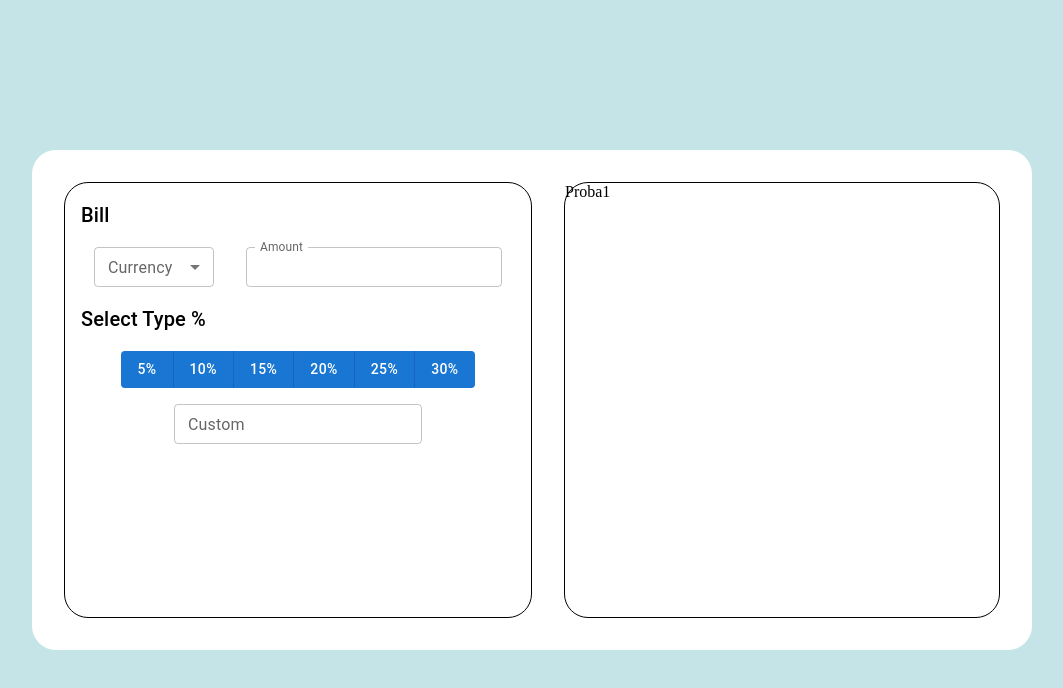
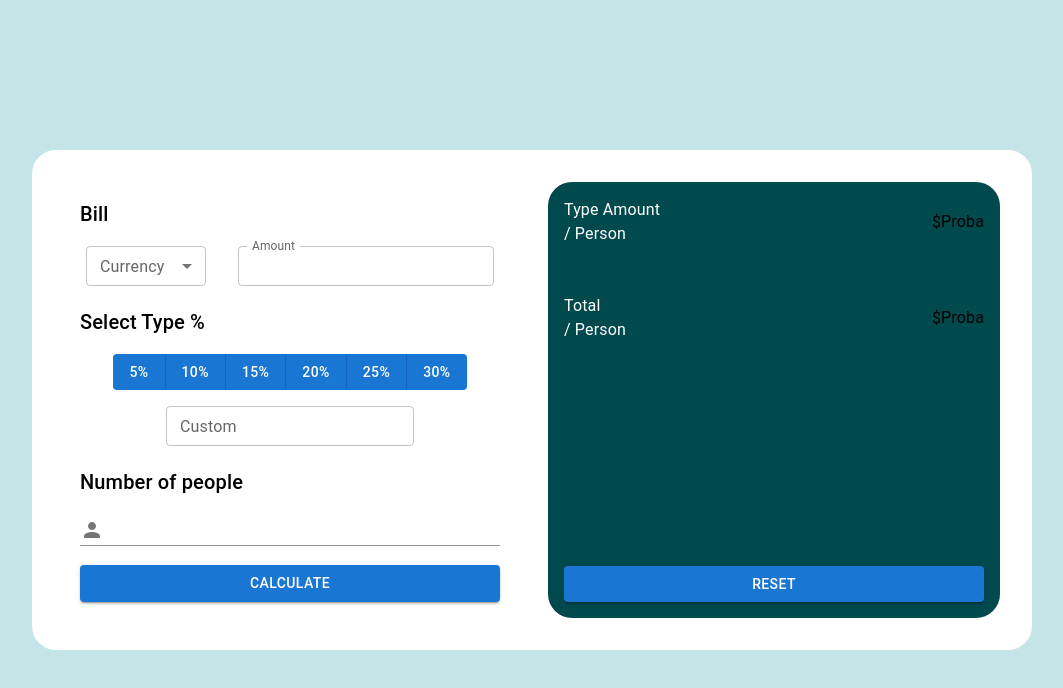
Before and after one commit to Hristo-Boyadzhiev/Tip-calculator, a React (Vite) app in the folder tip-calculator/: page / in a window 1280 px wide. Shown: the top 688 px of the page, without its empty margins (108-1171 px from the left). Built offline with nearby package versions, Linux system fonts and the light colour scheme.

Commit message:
create context api

```diff
--- a/tip-calculator/package.json
+++ b/tip-calculator/package.json
@@ -13,12 +13,15 @@
     "@emotion/react": "^11.13.3",
     "@emotion/styled": "^11.13.0",
     "@fontsource/roboto": "^5.1.0",
+    "@hookform/resolvers": "^3.9.0",
     "@mui/icons-material": "^6.1.1",
     "@mui/material": "^6.1.1",
     "@mui/styled-engine-sc": "^6.1.1",
     "react": "^18.3.1",
     "react-dom": "^18.3.1",
-    "styled-components": "^6.1.13"
+    "react-hook-form": "^7.53.0",
+    "styled-components": "^6.1.13",
+    "yup": "^1.4.0"
   },
   "devDependencies": {
     "@eslint/js": "^9.9.0",
--- a/tip-calculator/src/App.tsx
+++ b/tip-calculator/src/App.tsx
@@ -1,60 +1,92 @@
 import Box from "@mui/material/Box";
 import "./App.css";
-import LeftSide from "./components/LeftSide/LeftSide";
+import { FormProvider, SubmitHandler, useForm } from "react-hook-form";
+import { yupResolver } from "@hookform/resolvers/yup";
+import { tipCalculatorSchema } from "./Schemas/Schema";
+import RenderForm from "./components/RenderForm";
 
 export default function App() {
+  // const { control, handleSubmit, formState, reset, setValue } = useForm<any>({
+  //   resolver: yupResolver(tipCalculatorSchema),
+  // });
+
+  const methods = useForm<any>({
+    resolver: yupResolver(tipCalculatorSchema),
+  });
+
+  const handleFormSubmit: SubmitHandler<any> = (data) => {
+    console.log(data);
+  };
+
   return (
-    <Box
-      sx={{
-        display: "flex",
-        justifyContent: "center",
-        alignItems: "center",
-        height: "100vh",
-      }}
-    >
+    <FormProvider {...methods}>
       <Box
+        component="form"
+        onSubmit={methods.handleSubmit(handleFormSubmit)}
         sx={{
           display: "flex",
-          width: 1000,
-          height: 500,
-          background: "white",
-          borderRadius: "1.5em",
+          justifyContent: "center",
+          alignItems: "center",
+          height: "100vh",
         }}
       >
-        <Box
-          sx={{
-            display: "flex",
-            gap: "2em",
-            margin: "2em",
-            flex: 1,
-          }}
-        >
-          <Box
-            sx={{
-              display: "flex",
-              flexDirection: "column",
-              gap: "1em",
-              flex: 1,
-              border: "0.1em solid black",
-              borderRadius: "1.5em",
-              padding: "1em",
-            }}
-          >
-            <LeftSide />
-          </Box>
-          <Box
-            sx={{
-              display: "flex",
-              flexDirection: "column",
-              flex: 1,
-              border: "0.1em solid black",
-              borderRadius: "1.5em",
-            }}
-          >
-            Proba1
-          </Box>
-        </Box>
+        <RenderForm />
       </Box>
-    </Box>
+    </FormProvider>
   );
 }
+
+// import Box from "@mui/material/Box";
+// import "./App.css";
+// import LeftSide from "./components/LeftSide/LeftSide";
+// import RightSide from "./components/RightSide/RightSide";
+// import { SubmitHandler, useForm } from "react-hook-form";
+// import { yupResolver } from "@hookform/resolvers/yup";
+// import { tipCalculatorSchema } from "./Schemas/Schema";
+// import { Button } from "@mui/material";
+
+// export default function App() {
+//   const { control, handleSubmit, formState, reset, setValue } = useForm<any>({
+//     resolver: yupResolver(tipCalculatorSchema),
+//   });
+
+//   const handleFormSubmit: SubmitHandler<any> = (data, event) => {
+//     console.log("da");
+//     console.log(data);
+//   };
+
+//   return (
+//     <Box
+//       component="form"
+//       onSubmit={handleSubmit(handleFormSubmit)}
+//       sx={{
+//         display: "flex",
+//         justifyContent: "center",
+//         alignItems: "center",
+//         height: "100vh",
+//       }}
+//     >
+//       <Box
+//         sx={{
+//           display: "flex",
+//           width: 1000,
+//           height: 500,
+//           background: "white",
+//           borderRadius: "1.5em",
+//         }}
+//       >
+//         <Box
+//           sx={{
+//             display: "flex",
+//             gap: "2em",
+//             margin: "2em",
+//             flex: 1,
+//           }}
+//         >
+//           <LeftSide />
+//           <RightSide />
+//         </Box>
+//       </Box>
+//     </Box>
+//   );
+// }
--- /dev/null
+++ b/tip-calculator/src/Schemas/Schema.ts
@@ -0,0 +1,14 @@
+import * as yup from "yup";
+
+export const tipCalculatorSchema = yup.object({
+  currency: yup.string().required("Please, put a currency"),
+  billValue: yup.string().required("Please, put a bill"),
+  NumberOfPeople: yup.string().required("Please, put a bill"),
+});
+
+export interface TipCalculatorFormData
+  extends yup.InferType<typeof tipCalculatorSchema> {
+  systemNumber: string;
+  billValue: string;
+  NumberOfPeople: string;
+}
--- a/tip-calculator/src/components/LeftSide/Bill/BillValue.tsx
+++ b/tip-calculator/src/components/LeftSide/Bill/BillValue.tsx
@@ -19,6 +19,9 @@ export default function BillValue({ currency }: BillValueProps) {
         startAdornment={
           <InputAdornment position="start">{currencySymbol}</InputAdornment>
         }
+        inputProps={{
+          style: { textAlign: "right" },
+        }}
         label="Amount"
       />
     </FormControl>
--- a/tip-calculator/src/components/LeftSide/LeftSide.tsx
+++ b/tip-calculator/src/components/LeftSide/LeftSide.tsx
@@ -1,11 +1,34 @@
+import { Box, Button } from "@mui/material";
 import Bill from "./Bill/Bill";
+import NumberOfPeople from "./NumberOfPeople/NumberOfPeople";
 import SelectType from "./SelectType/SelectType";
+import { useFormContext } from "react-hook-form";
 
 export default function LeftSide() {
+  const methods = useFormContext();
+  console.log(methods);
   return (
-    <>
+    <Box
+      sx={{
+        display: "flex",
+        flexDirection: "column",
+        justifyContent: "space-between",
+        flex: 1,
+        // border: "0.1em solid black",
+        borderRadius: "1.5em",
+        padding: "1em",
+      }}
+    >
       <Bill />
       <SelectType />
-    </>
+      <NumberOfPeople />
+      <Button
+        type="submit"
+        //disabled
+        variant="contained"
+      >
+        calculate
+      </Button>
+    </Box>
   );
 }
--- /dev/null
+++ b/tip-calculator/src/components/LeftSide/NumberOfPeople/NumberOfPeople.tsx
@@ -0,0 +1,32 @@
+import { Box, Typography } from "@mui/material";
+
+import Input from "@mui/material/Input";
+import InputAdornment from "@mui/material/InputAdornment";
+import FormControl from "@mui/material/FormControl";
+import PersonIcon from "@mui/icons-material/Person";
+
+//TODO: trqbva da e kontroliran komponent FormControl
+export default function NumberOfPeople() {
+  return (
+    <Box
+      sx={{
+        display: "flex",
+        flexDirection: "column",
+        gap: "1em",
+      }}
+    >
+      <Typography variant="h6">Number of people</Typography>
+      <FormControl variant="standard">
+        <Input
+          id="input-with-icon-adornment"
+          inputProps={{ style: { textAlign: "right" } }}
+          startAdornment={
+            <InputAdornment position="start">
+              <PersonIcon />
+            </InputAdornment>
+          }
+        />
+      </FormControl>
+    </Box>
+  );
+}
--- /dev/null
+++ b/tip-calculator/src/components/RenderForm.tsx
@@ -0,0 +1,29 @@
+import { Box } from "@mui/material";
+import LeftSide from "./LeftSide/LeftSide";
+import RightSide from "./RightSide/RightSide";
+
+export default function RenderForm() {
+  return (
+    <Box
+      sx={{
+        display: "flex",
+        width: 1000,
+        height: 500,
+        background: "white",
+        borderRadius: "1.5em",
+      }}
+    >
+      <Box
+        sx={{
+          display: "flex",
+          gap: "2em",
+          margin: "2em",
+          flex: 1,
+        }}
+      >
+        <LeftSide />
+        <RightSide />
+      </Box>
+    </Box>
+  );
+}
--- /dev/null
+++ b/tip-calculator/src/components/RightSide/RightSide.tsx
@@ -0,0 +1,55 @@
+import { Box, Button, Typography } from "@mui/material";
+
+export default function RightSide() {
+  //TODO най-вероятно валутата трябва да я пазя в context, за да имам достъп до нея и тук
+  return (
+    <Box
+      sx={{
+        display: "flex",
+        flexDirection: "column",
+        justifyContent: "space-between",
+        flex: 1,
+        borderRadius: "1.5em",
+        padding: "1em",
+        backgroundColor: "hsl(183, 100%, 15%)",
+      }}
+    >
+      <Box
+        sx={{
+          display: "flex",
+          flexDirection: "column",
+          gap: "3em",
+        }}
+      >
+        <Box
+          sx={{
+            display: "flex",
+            justifyContent: "space-between",
+            alignItems: "center",
+          }}
+        >
+          <Box>
+            <Typography sx={{ color: "white" }}>Type Amount</Typography>
+            <Typography sx={{ color: "white" }}>/ Person</Typography>
+          </Box>
+          <Typography>$Proba</Typography>
+        </Box>
+
+        <Box
+          sx={{
+            display: "flex",
+            justifyContent: "space-between",
+            alignItems: "center",
+          }}
+        >
+          <Box>
+            <Typography sx={{ color: "white" }}>Total</Typography>
+            <Typography sx={{ color: "white" }}>/ Person</Typography>
+          </Box>
+          <Typography>$Proba</Typography>
+        </Box>
+      </Box>
+      <Button variant="contained">reset</Button>
+    </Box>
+  );
+}
```
Also changed, not shown: tip-calculator/src/Contexts/TipCalculatorContext.tsx (added, +27 -0 lines), 1 other file (tests, documents, lock files or other folders).
